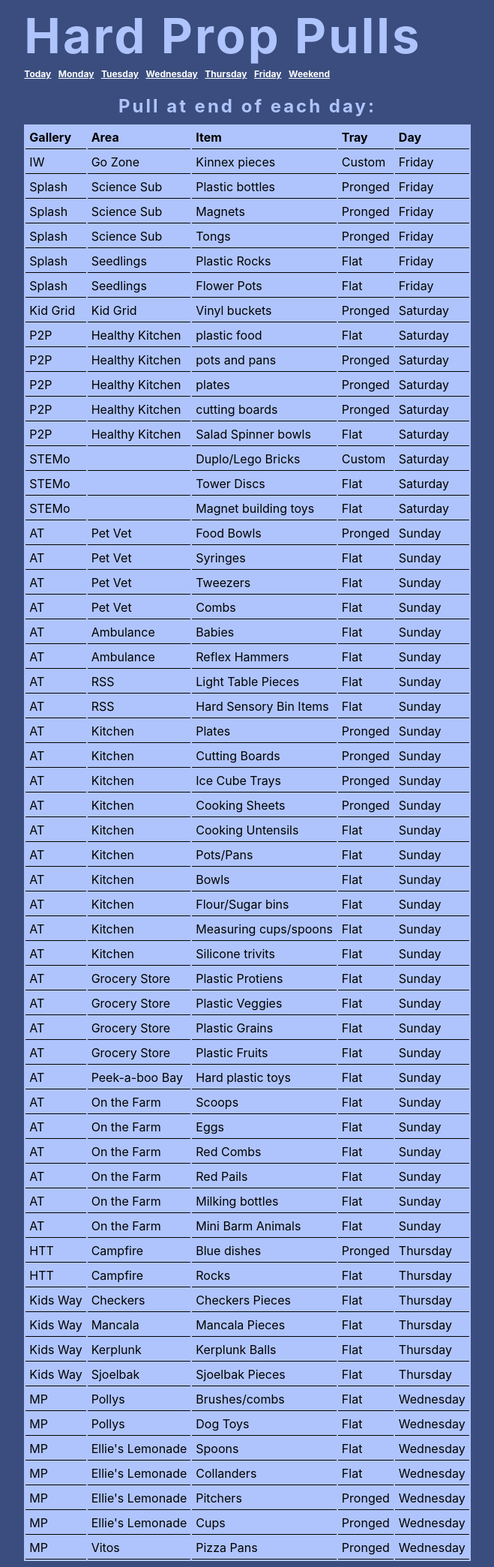
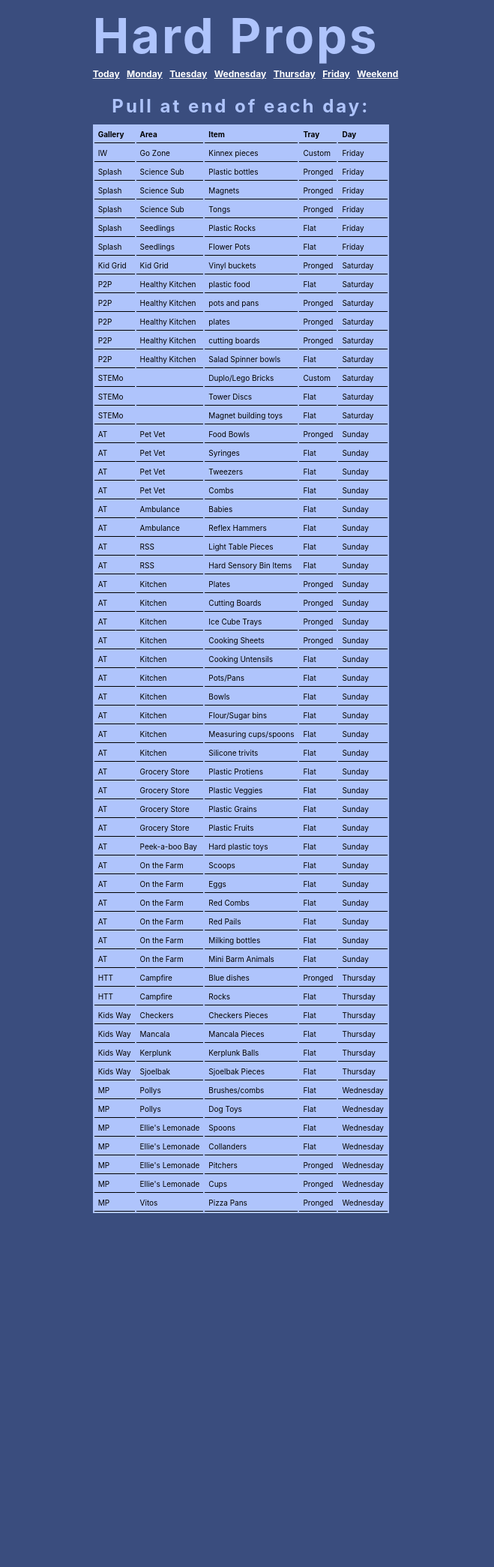
Before and after one commit to UnicycleDumpTruck/skdout, a Jekyll site: the page built from hard.markdown, in a window 1280 px wide. Shown: the whole page at 75% size, without its empty margins (310-969 px from the left). Built offline with Jekyll 4.4.1, drawn with Linux system fonts in a browser that asks for light colours; after the commit the page ends 1626 px from its top, so only the background shows below that.

Commit message:
set table font size to 10px

```diff
--- a/_layouts/hard_props.html
+++ b/_layouts/hard_props.html
@@ -3,7 +3,7 @@
 
 <head>
     <meta charset="utf-8">
-    <title>Hard Prop Pulls</title>
+    <title>Hard Props</title>
     <link rel="stylesheet" href="styles.css">
     <link rel="apple-touch-icon" href="/sked/assets/apple-touch-icon.png">
     <meta name="viewport" content="width=device-width, initial-scale=1.0">
@@ -21,7 +21,7 @@
     <div class="body_container">
 
         <div class="title_nav_container">
-            <div class="page_title">Hard Prop Pulls</div>
+            <div class="page_title">Hard Props</div>
             <div class="nav_container">
                 <a class="day_link" href="/sked/today">Today</a>
                 {% if page.weekday != "Monday" %}<a class="day_link" href="/sked/monday">Monday</a>{% endif %}
--- a/styles.css
+++ b/styles.css
@@ -165,8 +165,7 @@ body {
 }
 
 .hard_prop_table {
-
-
+  font-size: 10px;
   grid-gap: 5px;
   background-color: #afc4fc;
 }
```
